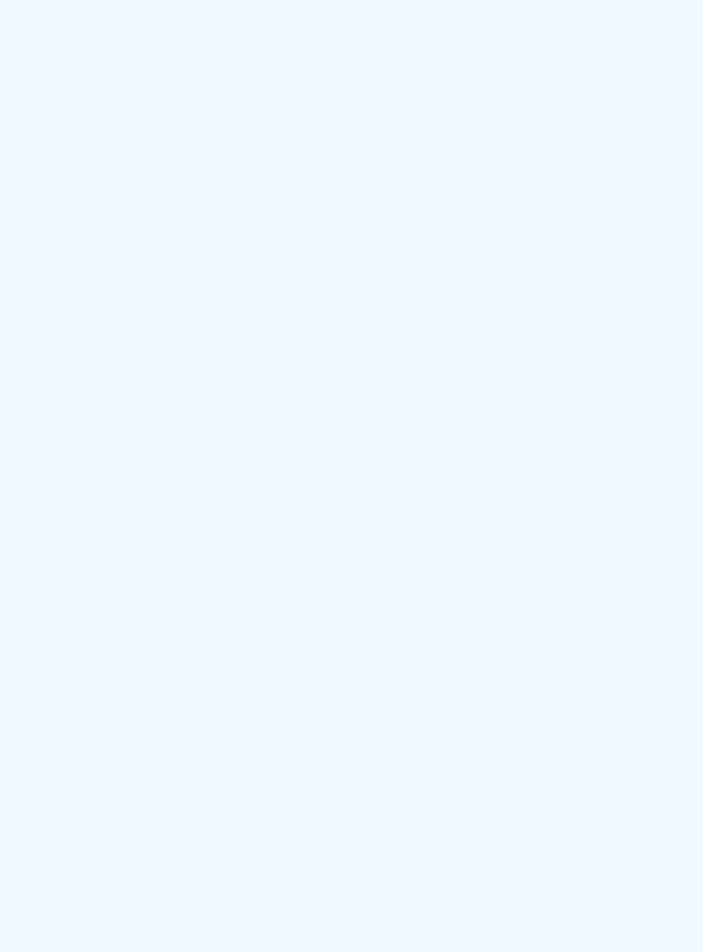
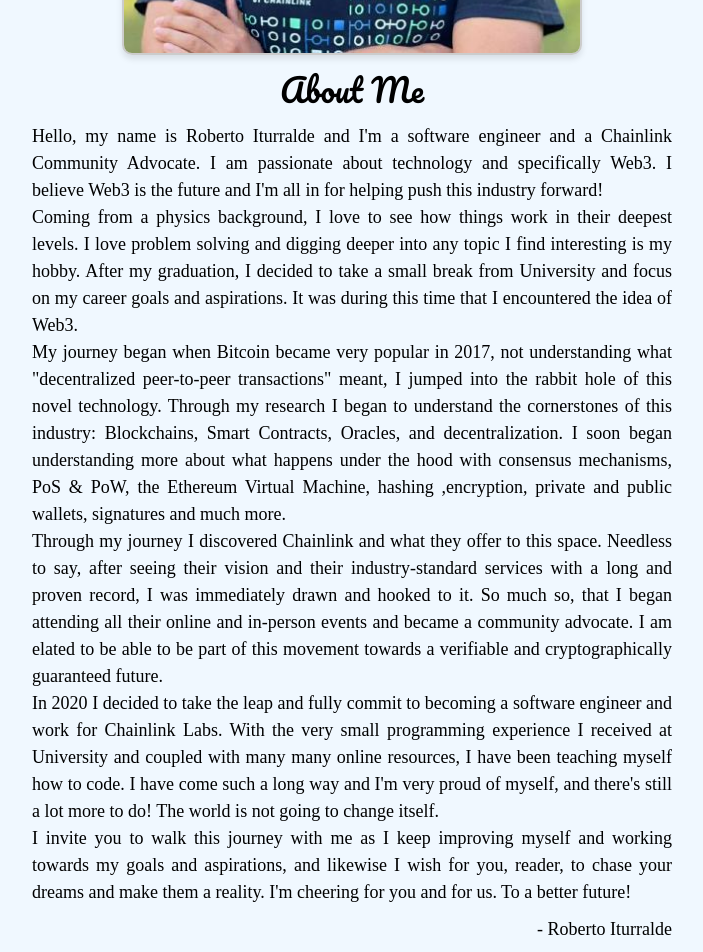
Before and after one commit to RobItu/Personal-Webpage, a Next.js app: page /about in a window 1280 px wide. Shown: the part 600-1552 px from the top of the page, without its empty margins (288-991 px from the left). Before the commit the page ends 800 px from the top, so only its background shows below. Built offline with nearby package versions, Linux system fonts and the light colour scheme.

Commit message:
Finished about me page

```diff
--- a/app/about/page.jsx
+++ b/app/about/page.jsx
@@ -1,9 +1,66 @@
-import React from 'react'
+import React from "react";
+import Image from "next/image";
 
 const page = () => {
   return (
-    <div>Welcome to the about page!</div>
-  )
-}
+    <div className="about-page">
+      <Image
+        src={"/images/profile.jfif"}
+        alt={`X logo  `}
+        width={460}
+        height={460}
+      />
+      <h1>About Me</h1>
+      <p>
+        Hello, my name is Roberto Iturralde and I'm a software engineer and a
+        Chainlink Community Advocate. I am passionate about technology and
+        specifically Web3. I believe Web3 is the future and I'm all in for
+        helping push this industry forward!
+      </p>
+      <p>
+        Coming from a physics background, I love to see how things work in their
+        deepest levels. I love problem solving and digging deeper into any topic
+        I find interesting is my hobby. After my graduation, I decided to take a
+        small break from University and focus on my career goals and
+        aspirations. It was during this time that I encountered the idea of
+        Web3.{" "}
+      </p>
+      <p>
+        My journey began when Bitcoin became very popular in 2017, not
+        understanding what "decentralized peer-to-peer transactions" meant, I
+        jumped into the rabbit hole of this novel technology. Through my
+        research I began to understand the cornerstones of this industry:
+        Blockchains, Smart Contracts, Oracles, and decentralization. I soon
+        began understanding more about what happens under the hood with
+        consensus mechanisms, PoS & PoW, the Ethereum Virtual Machine, hashing
+        ,encryption, private and public wallets, signatures and much more.{" "}
+      </p>
+      <p>
+        Through my journey I discovered Chainlink and what they offer to this
+        space. Needless to say, after seeing their vision and their
+        industry-standard services with a long and proven record, I was
+        immediately drawn and hooked to it. So much so, that I began attending
+        all their online and in-person events and became a community advocate. I
+        am elated to be able to be part of this movement towards a verifiable
+        and cryptographically guaranteed future.{" "}
+      </p>
+      <p>
+        In 2020 I decided to take the leap and fully commit to becoming a
+        software engineer and work for Chainlink Labs. With the very small
+        programming experience I received at University and coupled with many
+        many online resources, I have been teaching myself how to code. I have
+        come such a long way and I'm very proud of myself, and there's still a
+        lot more to do! The world is not going to change itself.{" "}
+      </p>
+      <p>
+        I invite you to walk this journey with me as I keep improving myself and
+        working towards my goals and aspirations, and likewise I wish for you,
+        reader, to chase your dreams and make them a reality. I'm cheering for
+        you and for us. To a better future!
+      </p>
+      <p className="tag">- Roberto Iturralde</p>
+    </div>
+  );
+};
 
-export default page
+export default page;
--- a/app/globals.css
+++ b/app/globals.css
@@ -33,6 +33,39 @@
   flex: 1 3;
   margin-left: 4em;
   padding-top: 1rem;
+}
+
+.about-page {
+  display: flex;
+  flex-direction: column;
+  align-items: center; /* Center horizontally */
+  justify-content: center; /* Center vertically */
+  text-align: justify; /* Center text within the container */
+  padding-top: 10px;
+  padding-bottom: 100px;
+}
+
+.about-page img {
+  border-radius: 10px;
+  box-shadow: 0 4px 6px rgba(0, 0, 0, 0.1); /* Adjust the values as needed */
+  border: 2px solid #ccc; /* Customize border color and thickness */
+}
+
+.about-page h1 {
+  font-size: xx-large;
+  padding: 10px;
+}
+
+.about-page p {
+  font-weight: lighter;
+  width: 50%;
+  font-size: large;
+  font-family: cursive;
+}
+
+.tag {
+  padding-top: 10px;
+  text-align: right;
 }
 
 .nav-container {
```
Also changed, not shown: public/images/profile.jfif (added).
